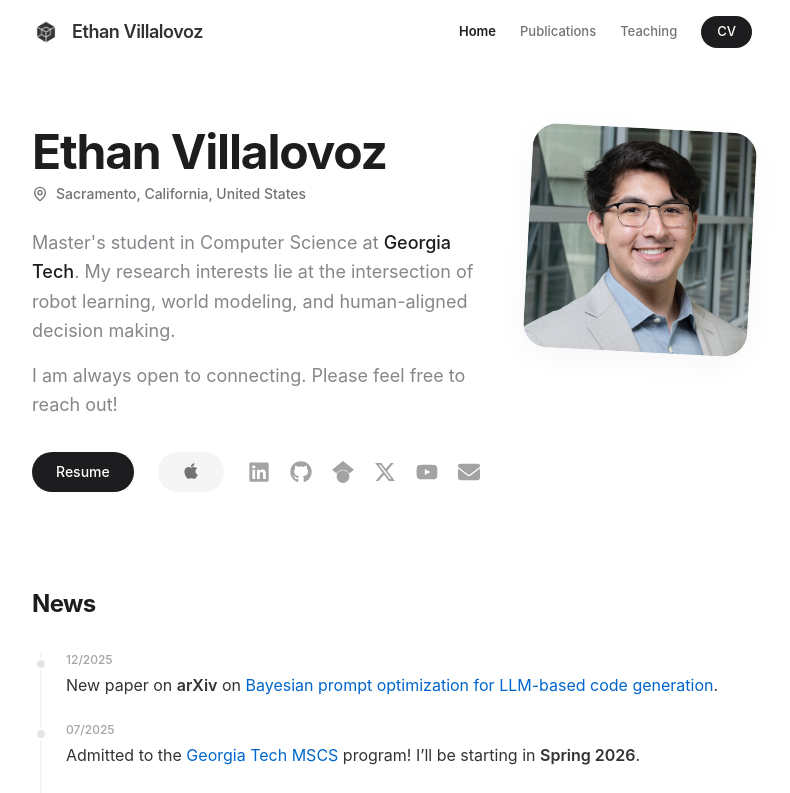
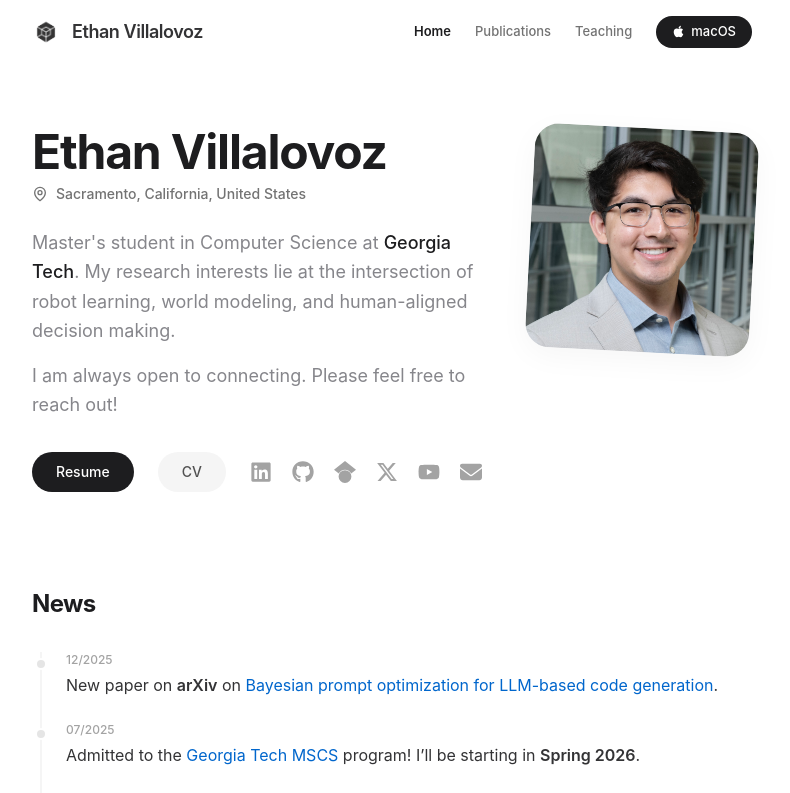
Before and after one commit to ethanvillalovoz/ethanvillalovoz.github.io, a Next.js app: page / in a window 1280 px wide. Shown: the top 793 px of the page, without its empty margins (248-1038 px from the left). Built offline with nearby package versions, Linux system fonts and the light colour scheme.

Commit message:
feat: update navbar links to point to CV and macOS with appropriate icons

```diff
--- a/src/app/page.tsx
+++ b/src/app/page.tsx
@@ -3,7 +3,7 @@
 import { useState, useRef, type ReactNode } from "react";
 import Image from "next/image";
 import { motion, AnimatePresence } from "framer-motion";
-import { FaLinkedin, FaGithub, FaEnvelope, FaYoutube, FaXTwitter, FaApple } from "react-icons/fa6";
+import { FaLinkedin, FaGithub, FaEnvelope, FaYoutube, FaXTwitter } from "react-icons/fa6";
 import {
 	SiPython, SiCplusplus, SiPytorch, SiPandas, SiOpencv, SiGit, SiDocker, SiGooglescholar
 } from "react-icons/si";
@@ -297,11 +297,12 @@ export default function Home() {
 								</a>
 
 								<a
-									href="/macos"
-									className="inline-flex items-center gap-2.5 px-6 py-2.5 rounded-full bg-neutral-100 dark:bg-neutral-800 text-neutral-600 dark:text-neutral-300 text-sm font-medium hover:bg-neutral-200 dark:hover:bg-neutral-700 transition-colors group"
+									href="/data/EthanVillalovoz-CV.pdf"
+									target="_blank"
+									rel="noopener noreferrer"
+									className="inline-flex items-center px-6 py-2.5 rounded-full bg-neutral-100 dark:bg-neutral-800 text-neutral-600 dark:text-neutral-300 text-sm font-medium hover:bg-neutral-200 dark:hover:bg-neutral-700 transition-colors group"
 								>
-									<FaApple className="mb-0.5 text-neutral-500 group-hover:text-foreground transition-colors" size={18} />
-									{/* <span className="group-hover:text-foreground transition-colors">macOS</span> */}
+									CV
 								</a>
 
 								<div className="flex items-center gap-5">
--- a/src/components/Navbar.tsx
+++ b/src/components/Navbar.tsx
@@ -4,6 +4,7 @@ import Image from "next/image";
 import { useState, useEffect } from "react";
 import { usePathname } from "next/navigation";
 import { motion, AnimatePresence } from "framer-motion";
+import { FaApple } from "react-icons/fa6";
 
 const navLinks = [
 	{ name: "Home", href: "/" },
@@ -67,12 +68,11 @@ export default function Navbar() {
 						</Link>
 					))}
 					<a
-						href="/data/EthanVillalovoz-CV.pdf"
-						target="_blank"
-						rel="noopener noreferrer"
-						className="inline-flex items-center px-4 py-1.5 rounded-full bg-foreground text-background text-[13px] font-medium hover:opacity-90 transition-opacity"
+						href="/macos"
+						className="inline-flex items-center gap-1.5 px-4 py-1.5 rounded-full bg-foreground text-background text-[13px] font-medium hover:opacity-90 transition-opacity"
 					>
-						CV
+						<FaApple className="mb-0.5" />
+						macOS
 					</a>
 				</div>
 
@@ -127,13 +127,12 @@ export default function Navbar() {
 								</Link>
 							))}
 							<a
-								href="/data/EthanVillalovoz-CV.pdf"
-								target="_blank"
-								rel="noopener noreferrer"
-								className="inline-flex items-center px-6 py-2 rounded-full bg-foreground text-background text-base font-medium hover:opacity-90 transition-opacity mt-2"
+								href="/macos"
+								className="inline-flex items-center gap-2 px-6 py-2 rounded-full bg-foreground text-background text-base font-medium hover:opacity-90 transition-opacity mt-2"
 								onClick={() => setMenuOpen(false)}
 							>
-								CV
+								<FaApple className="mb-0.5" />
+								macOS
 							</a>
 						</div>
 					</motion.div>
```
